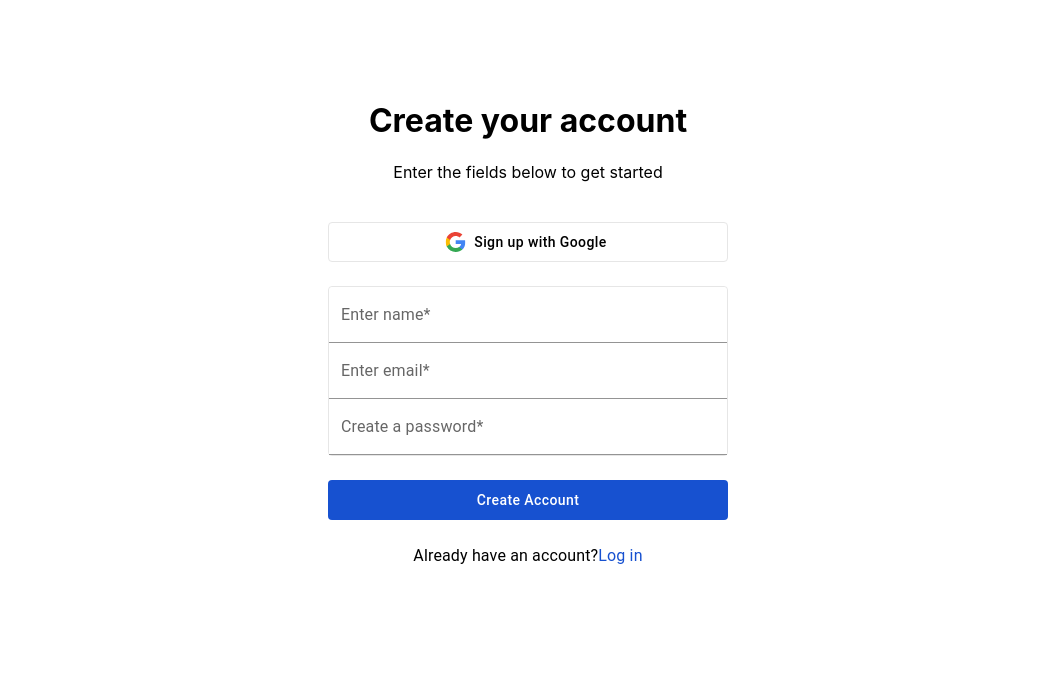
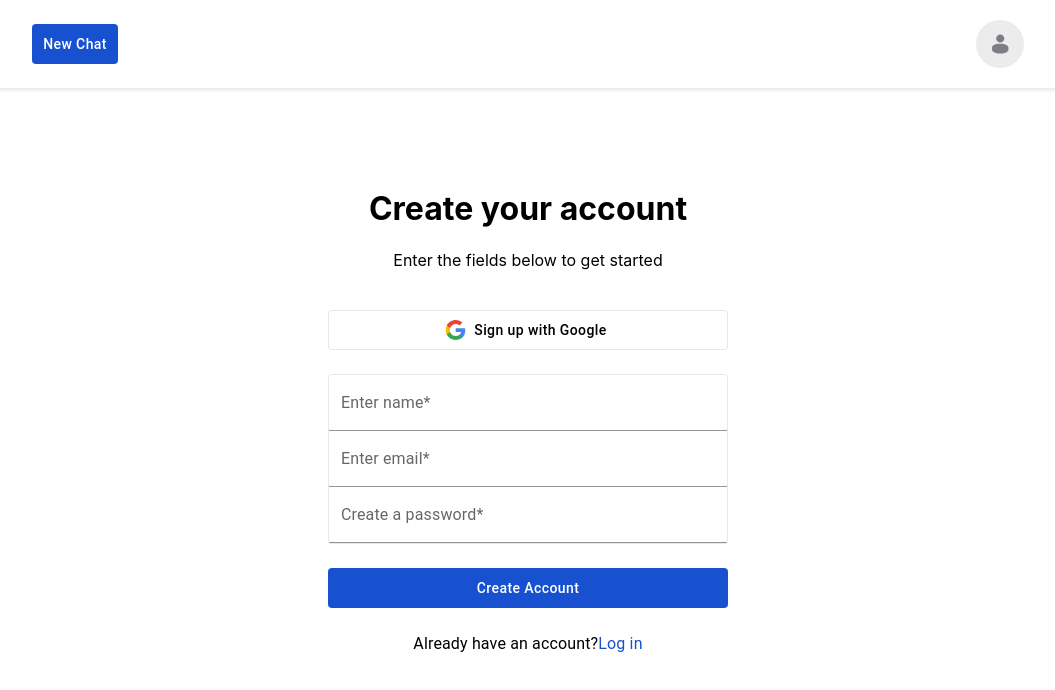
Before and after one commit to infoInk/frontend.github.io, a React (Create React App) app: page / in a window 1280 px wide. Shown: the top 690 px of the page, without its empty margins (112-1167 px from the left). Built offline with nearby package versions, Linux system fonts and the light colour scheme; the HTML template or start-up script is replaced by a standard one.

Commit message:
added navbar

```diff
--- a/package.json
+++ b/package.json
@@ -12,6 +12,7 @@
     "react": "^18.2.0",
     "react-dom": "^18.2.0",
     "react-scripts": "^5.0.1",
+    "sass": "^1.63.6",
     "web-vitals": "^2.1.4"
   },
   "scripts": {
--- /dev/null
+++ b/src/components/nav.jsx
@@ -0,0 +1,48 @@
+import React from "react";
+import Button from "@mui/material/Button";
+import Box from "@mui/material/Box";
+import { Container } from "@mui/material";
+
+
+
+function nav() {
+  return (
+    <Container sx={{boxShadow: "0px 2px 4px rgba(0, 0, 0, 0.1)"}}>
+      <Box sx={{
+        display: "flex",
+            justifyContent: "space-between",
+            alignItems: "center",
+            mx:"80px",
+
+           }}>
+        <Button
+          variant="contained"
+          disableElevation
+          className="button"
+          sx={{
+            my: "24px",
+            backgroundColor: "#1751D0",
+            textTransform: "none",
+            height: "40px",
+            width: "86px",
+            whiteSpace: "nowrap",
+
+
+          }}
+        >
+          New Chat
+        </Button>
+
+              <svg width="48" height="48" viewBox="0 0 48 48" fill="none" xmlns="http://www.w3.org/2000/svg">
+      <circle cx="24" cy="24" r="24" fill="#ECECED"/>
+      <path d="M28.2994 18.3929C28.2994 20.5981 26.4767 22.3858 24.2284 22.3858C21.9801 22.3858 20.1574 20.5981 20.1574 18.3929C20.1574 16.1877 21.9801 14.4 24.2284 14.4C26.4767 14.4 28.2994 16.1877 28.2994 18.3929Z" fill="#7F7D83"/>
+      <path d="M32.4571 27.6531V30.2018C31.4844 32.1588 28.1689 33.6 24.2284 33.6C20.2879 33.6 16.9724 32.1588 16 30.2018V27.6531C16 25.7763 18.4253 23.7451 23.9687 23.7451C29.5122 23.7451 32.4571 25.7763 32.4571 27.6531Z" fill="#7F7D83"/>
+      </svg>
+      </Box>
+
+
+    </Container>
+  );
+}
+
+export default nav;
--- a/src/pages/sign_up.jsx
+++ b/src/pages/sign_up.jsx
@@ -6,6 +6,7 @@ import Button from "@mui/material/Button";
 import "../styles/index.scss";
 import { Container, Typography, useMediaQuery, useTheme} from "@mui/material";
 import { ReactComponent as SocialIcon } from './Social.svg';
+import Nav from '../components/nav'
 
 
 function SignUp() {
@@ -14,6 +15,7 @@ function SignUp() {
 
   return (
     <div>
+      <Nav/>
       <Box sx={{ py: "80px" }}>
         <h1>Create your account</h1>
         <p>Enter the fields below to get started</p>
```
Also changed, not shown: src/profile.svg (added), 1 other file (tests, documents, lock files or other folders).
